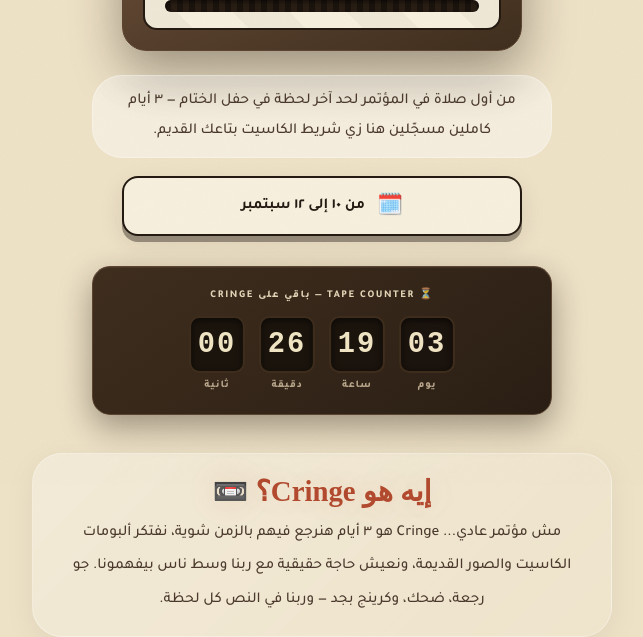
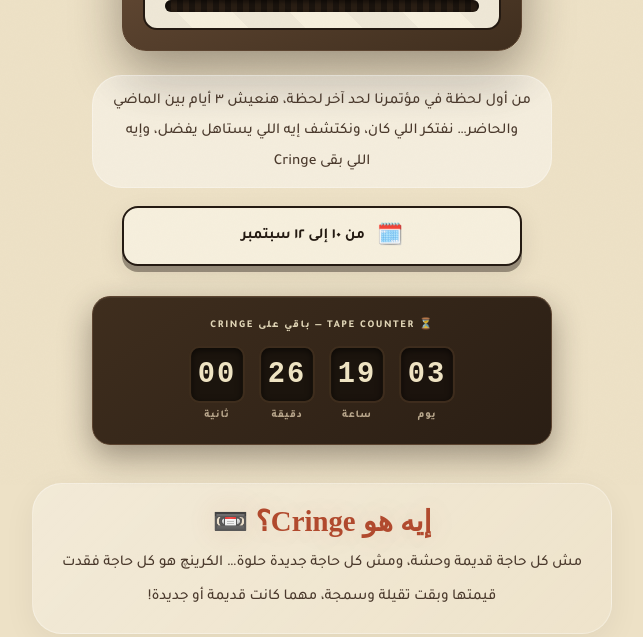
Before and after one commit to SamuelMilad/Cringe, a plain HTML site: page index.html in a window 1280 px wide. Shown: the part 315-952 px from the top of the page, without its empty margins (318-961 px from the left). Drawn offline with Linux system fonts and the light colour scheme; a web font is replaced by a local one.

Commit message:
Update index.html

```diff
--- a/index.html
+++ b/index.html
@@ -1216,8 +1216,7 @@
         </div>
 
         <p class="tagline">
-          من أول صلاة في المؤتمر لحد آخر لحظة في حفل الختام — ٣ أيام كاملين
-          مسجّلين هنا زي شريط الكاسيت بتاعك القديم.
+          من أول لحظة في مؤتمرنا لحد آخر لحظة، هنعيش ٣ أيام بين الماضي والحاضر… نفتكر اللي كان، ونكتشف إيه اللي يستاهل يفضل، وإيه اللي بقى Cringe
         </p>
 
         <div class="info-card">
@@ -1255,9 +1254,7 @@
       <div class="intro">
         <h2>إيه هو Cringe؟ 📼</h2>
         <p>
-          مش مؤتمر عادي... Cringe هو ٣ أيام هنرجع فيهم بالزمن شوية، نفتكر
-          ألبومات الكاسيت والصور القديمة، ونعيش حاجة حقيقية مع ربنا وسط ناس
-          بيفهمونا. جو رجعة، ضحك، وكرينج بجد — وربنا في النص كل لحظة.
+          مش كل حاجة قديمة وحشة، ومش كل حاجة جديدة حلوة… الكرينچ هو كل حاجة فقدت قيمتها وبقت تقيلة وسمجة، مهما كانت قديمة أو جديدة!
         </p>
       </div>
 
@@ -1681,7 +1678,7 @@
       <div class="daily">
         <span class="icon">📼</span>
         <div>
-          <div class="head">آية كاسيت اليوم — ارجع بكرة تلاقي واحدة جديدة</div>
+          <div class="head">آزي شريط الكاسيت اللي بيحفظ أحلى الذكريات… هنا مكان ترانيم المؤتمر</div>
           <div class="fact" id="daily-fact"></div>
         </div>
       </div>
```
